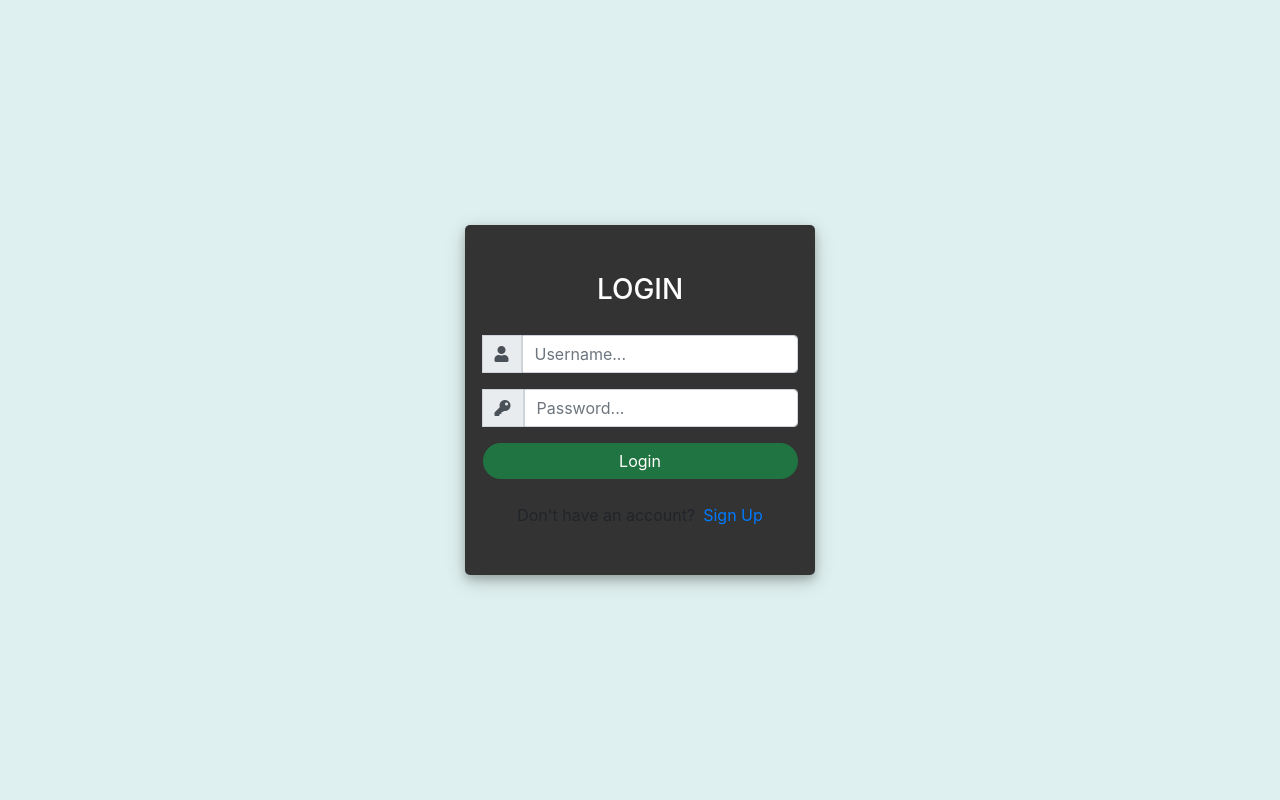
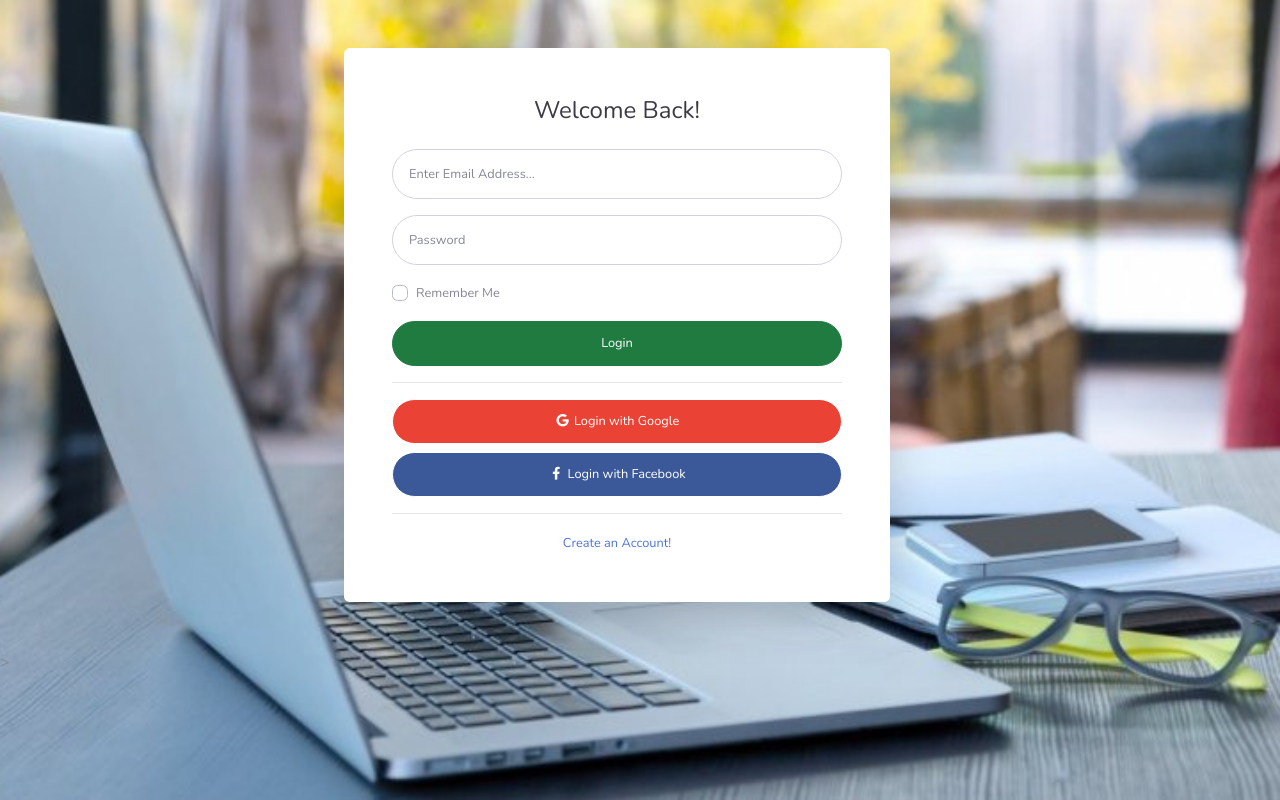
Before and after one commit to benjamin-andoh/edwuma_fie, a Django app: page /login in a window 1280 px wide. Run offline with Django 3.2, Linux system fonts and the light colour scheme; some libraries are stand-ins or nearby versions.

Commit message:
changed the styling for the login page

```diff
--- a/templates/base/login.html
+++ b/templates/base/login.html
@@ -1,84 +1,57 @@
+{% extends 'base/formbase.html'%}
 {% load static %}
 
-<!DOCTYPE html>
-<html>
+{% block content %}
+<body class="parallax bg-gradient-primary">
 
-<head>
-	<title>Login</title>
-    <!-- Bootstrap CSS -->
-    <link rel="stylesheet" type = "text/css" href="{% static 'css/bootstrap.min.css' %}" >
-    <link rel="stylesheet" type = "text/css" href="{% static 'css/base.css' %}" >
-    <link rel= "stylesheet" type = "text/cs" href = "{% static 'css/fontawesome.min.css' %}">
-	<script src="https://ajax.googleapis.com/ajax/libs/jquery/3.3.1/jquery.min.js"></script>
-	<link rel="stylesheet" href="https://use.fontawesome.com/releases/v5.6.1/css/all.css" integrity="sha384-gfdkjb5BdAXd+lj+gudLWI+BXq4IuLW5IT+brZEZsLFm++aCMlF1V92rMkPaX4PP" crossorigin="anonymous">
+  <div class="container">
 
+    <div style="margin-left: 250px;" class="card o-hidden border-0 shadow-lg my-5 w-50">
+      <div class="card-body p-0">
+            <!-- Nested Row within Card Body -->
+            <div class="row">
+              <div class=" col big-box">
+                <div class="p-5">
+                  <div class="text-center">
+                    <h1 class="h4 text-gray-900 mb-4">Welcome Back!</h1>
+                  </div>
+                  <form class="user">
+                    <div class="form-group">
+                      <input type="email" class="form-control form-control-user" id="exampleInputEmail" aria-describedby="emailHelp" placeholder="Enter Email Address...">
+                    </div>
+                    <div class="form-group">
+                      <input type="password" class="form-control form-control-user" id="exampleInputPassword" placeholder="Password">
+                    </div>
+                    <div class="form-group">
+                      <div class="custom-control custom-checkbox small">
+                        <input type="checkbox" class="custom-control-input" id="customCheck">
+                        <label class="custom-control-label" for="customCheck">Remember Me</label>
+                      </div>
+                    </div>
+                    <input type="submit" style="background-color: #207b41; border-color: #207b41;" href="#" class="btn btn-primary btn-user btn-block" value="Login">
 
-	<style>
-		/* body,
-		html {margin: 0;
-			padding: 0;
-			height: 100%; */
-			/* background: #fff; */
+                    <hr>
+                    <a href="index.html" class="btn btn-google btn-user btn-block">
+                      <i class="fab fa-google fa-fw"></i> Login with Google
+                    </a>
+                    <a href="index.html" class="btn btn-facebook btn-user btn-block">
+                      <i class="fab fa-facebook-f fa-fw"></i> Login with Facebook
+                    </a>
+                  </form>
+                  <hr>
+                  <div class="text-center">
+                    <a class="small" href="{%url 'register'%}">Create an Account!</a>
+                  </div>
+                </div>
+              </div>
+            </div>
+          </div>
+        </div>
 
-		}
+      </div>
 
+    </div>
 
-
-		/* .input-group-text {
-			background: #f7ba5b !important;
-			color: white !important;
-			border: 0 !important;
-			border-radius: 0.25rem 0 0 0.25rem !important;
-		} */
-
-	</style>
-
-</head>
-<body class = "fl-login-bk">
-	<div class="container h-100 " >
-		<div class="d-flex justify-content-center h-100">
-			<div class="user_card ">
-				<div class="d-flex justify-content-center">
-
-
-					<h3 id="form-title">LOGIN</h3>
-				</div>
-				<div class="d-flex justify-content-center form_container">
-					<form method="POST" action="">
-						{% csrf_token %}
-						<div class="input-group mb-3">
-							<div class="input-group-append">
-								<span class="input-group-text"><i class=" fas fa-user"></i></span>
-							</div>
-							<input type="text" name="username" placeholder="Username..." class="form-control">
-						</div>
-						<div class="input-group mb-2">
-							<div class="input-group-append">
-								<span class="input-group-text"><i class="fas fa-key"></i></span>
-							</div>
-								<input type="password" name="password" placeholder="Password..." class="form-control" >
-						</div>
-
-							<div class="d-flex justify-content-center mt-3">
-				 				<input class=" fl-btn-small btn btn-success login_btn" type="submit" value="Login">
-				   			</div>
-					</form>
-
-				</div>
-
-				{% for message in messages %}
-					<p id="messages">{{ message }}</p>
-				{% endfor %}
-
-				<div class="mt-4">
-					<div class="d-flex justify-content-center links">
-						Don't have an account? <a href="{% url 'register' %}" class="ml-2">Sign Up</a>
-					</div>
-
-				</div>
-			</div>
-		</div>
-	</div>
-</body>
-
-</html>
+  </div>
+</body>>
+{% endblock %}
--- a/templates/base/register.html
+++ b/templates/base/register.html
@@ -38,9 +38,8 @@
                    {{form.password2}}
                      </div>
                 </div>
-                <a style="background-color: #207b41; border-color: #207b41;" href="#" class="btn btn-primary btn-user btn-block">
-                  Register Account
-                </a>
+                <input type="submit" style="background-color: #207b41; border-color: #207b41;" href="#" class="btn btn-primary btn-user btn-block" value="Register Account">
+
                 <hr>
                 <a href="#" class="btn btn-google btn-user btn-block">
                   <i class="fab fa-google fa-fw"></i> Register with Google
```
